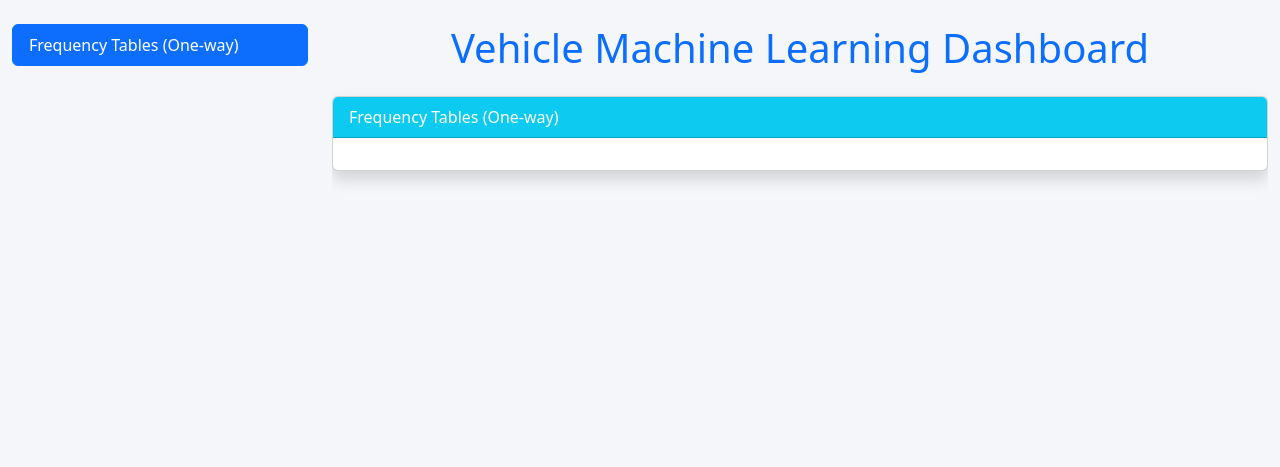
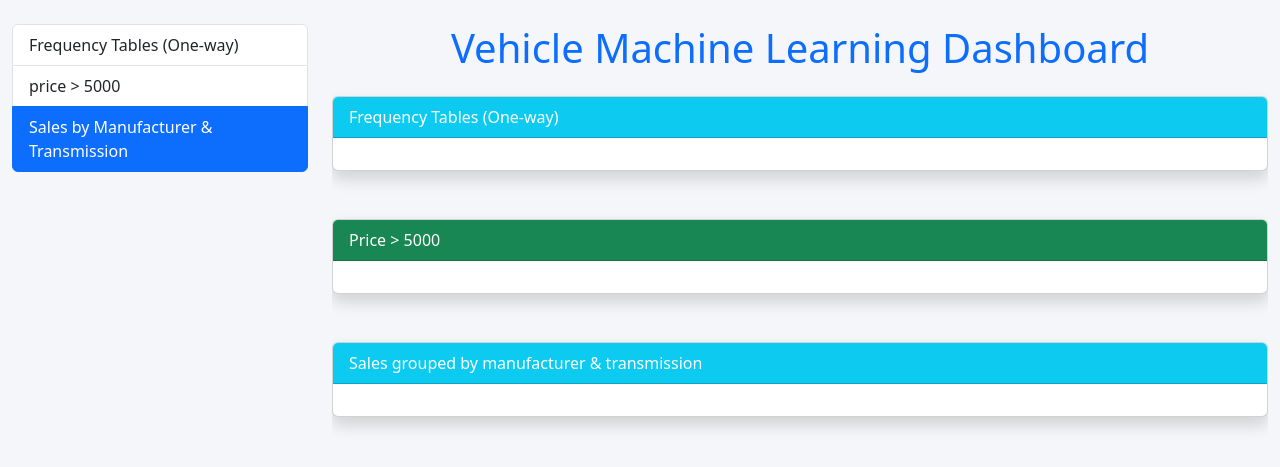
Before and after one commit to nkundabella/ml-vehicle-dashboard, a Django app: template vehicles/templates/vehicles/index.html in a window 1280 px wide. Shown: the top 467 px of the page. Run offline with Django 4.2, Linux system fonts and the light colour scheme; the template is opened without the code that fills it, so the values that code supplies are empty.

Commit message:
Add new dashboard features: display cars over 5000 and total selling price by transmission

```diff
--- a/vehicles/templates/vehicles/index.html
+++ b/vehicles/templates/vehicles/index.html
@@ -22,8 +22,9 @@
         <div class="row">
             <div class="col-md-3">
                 <div id="dashboard-nav" class="list-group position-sticky top-0">
-                    <a class="list-group-item list-group-item-action" href="#frequency-table">Frequency Tables (One-way)
-                    </a>
+                    <a class="list-group-item list-group-item-action" href="#frequency-table">Frequency Tables (One-way)</a>
+                    <a class="list-group-item list-group-item-action" href="#cars-over-5000">price > 5000</a>
+                    <a class="list-group-item list-group-item-action" href="#total-selling-price">Sales by Manufacturer & Transmission</a>
                 </div>
             </div>
             <div class="col-md-9">
@@ -38,7 +39,24 @@
                             {{ frequency_table|safe }}
                         </div>
                     </div>
+                    <div id="cars-over-5000" class="card shadow mb-5">
+                        <div class="card-header bg-success text-white">
+                            Price > 5000
+                        </div>
+                        <div class="card-body table-responsive">
+                            {{ cars_over_5000|safe }}
+                        </div>
+                    </div>
+                    <div id="total-selling-price" class="card shadow mb-5">
+                        <div class="card-header bg-info text-white">
+                            Sales grouped by manufacturer & transmission
+                        </div>
+                        <div class="card-body table-responsive">
+                            {{ total_selling_price|safe }}
+                        </div>
+                    </div>
                 </div>
+
             </div>
         </div>
     </div>
--- a/vehicles/views.py
+++ b/vehicles/views.py
@@ -1,11 +1,13 @@
 import pandas as pd
 from django.shortcuts import render
-from .dashboard import frequency_table
+from .dashboard import frequency_table, cars_over_5000, total_selling_price_by_transmission
 
 
 def dashboard_view(request):
     queryset = pd.read_csv("dummy_data/vehicles_ml_dataset.csv")
     df = pd.DataFrame(queryset)
     return render(request, "vehicles/index.html", {
-        "frequency_table": frequency_table(df)
+        "frequency_table": frequency_table(df),
+        "cars_over_5000": cars_over_5000(df),
+        "total_selling_price": total_selling_price_by_transmission(df),
     })
```
Also changed, not shown: vehicles/dashboard.py (+17 -1 lines), 1 other file.
